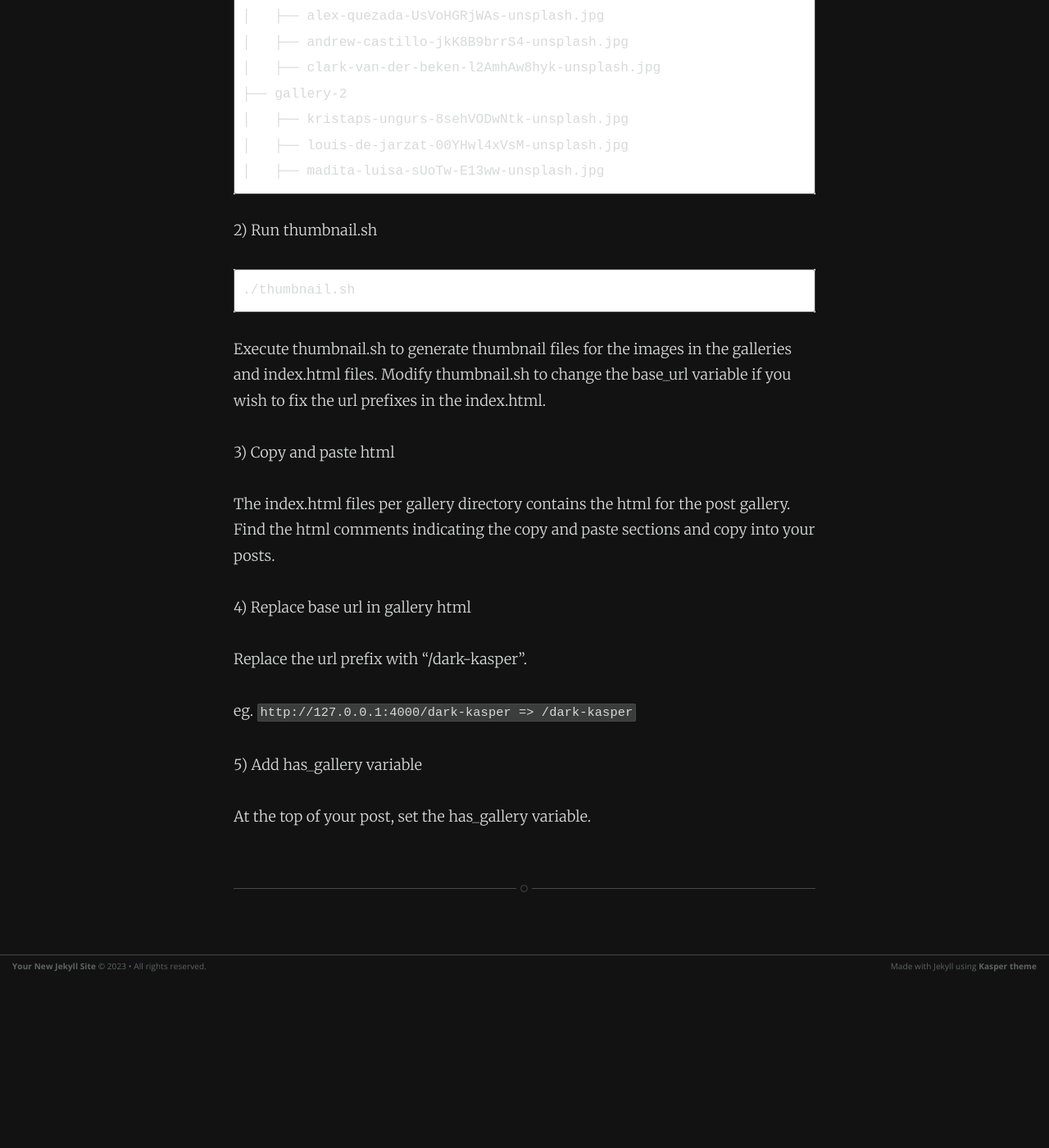
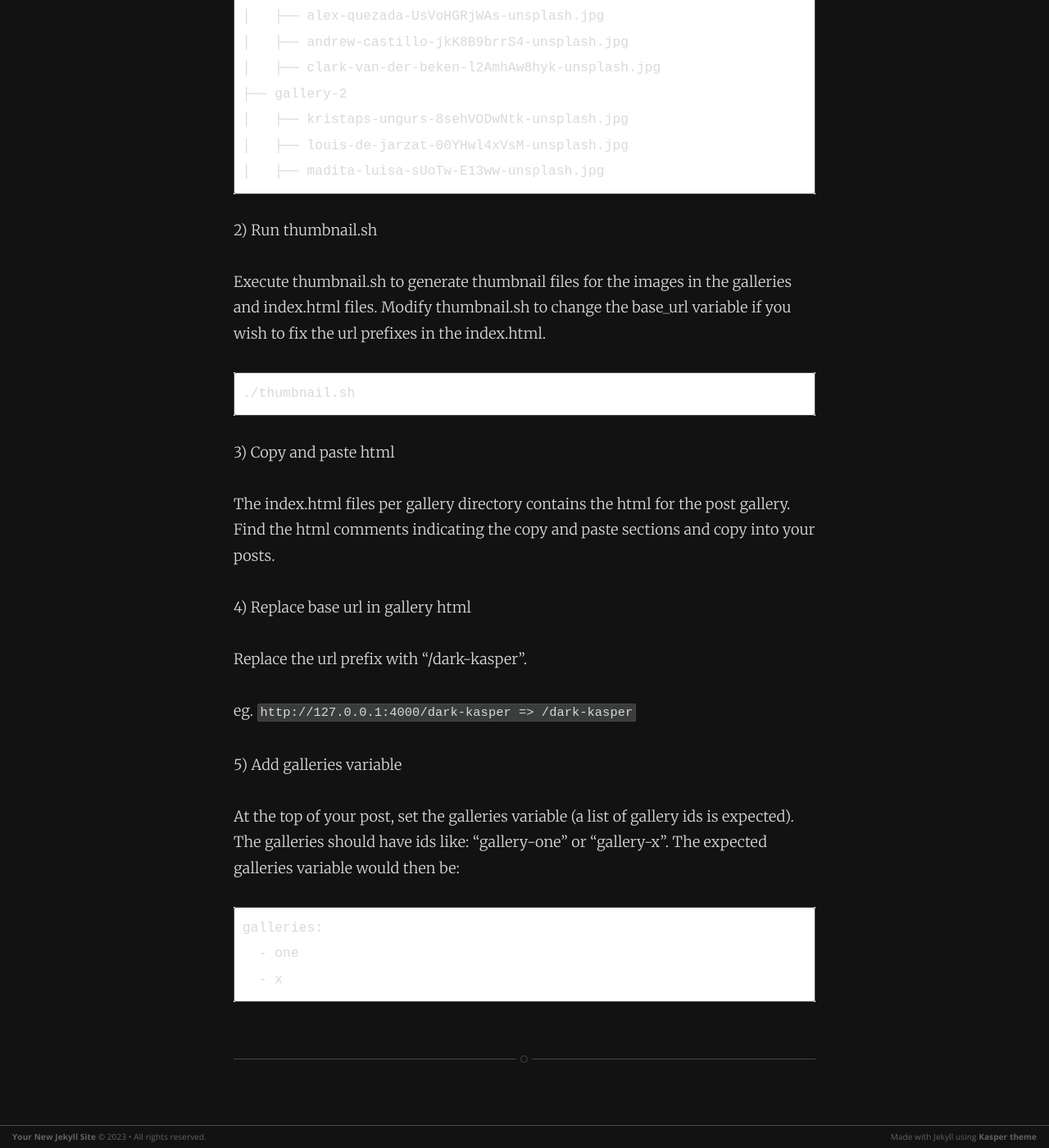
Before and after one commit to rosario/kasper, a Jekyll site: the page built from galleries/README.md, in a window 1280 px wide and 1400 px high, scrolled down 688 px. Shown: the whole window at 82% size. Built offline with Jekyll 4.4.1, drawn with Linux system fonts in a browser that asks for light colours; our own code applies the rules of GitHub Pages for plain Markdown files; before the commit the page ends 1880 px from its top, so only the background shows below that.

Commit message:
layouts/default.html: support multiple galleries
Set up a second gallery of images and modify layouts/default.html to
support generating multiple lightboxes and handling multiple image
grids.

The post example is changed to show the two galleries.

The post variables no longer have a boolean indicating if a gallery is
to be shown, but instead provides a list of galleries to set up.

````diff
--- a/_layouts/default.html
+++ b/_layouts/default.html
@@ -15,7 +15,7 @@
     <link rel="stylesheet" type="text/css" href="//fonts.googleapis.com/css?family=Merriweather:300,700,700italic,300italic|Open+Sans:700,400" />
     <!-- Customisation  -->
     <link rel="stylesheet" type="text/css" href="{{'/assets/css/main.css' | relative_url}} " />
-    {% if page.has_gallery %}
+    {% if page.galleries.size > 0 %}
     <link rel="stylesheet" href="{{'/assets/css/photoswipe/photoswipe.css' | relative_url}}">
     <script src="{{'/assets/js/imagesloaded/imagesloaded.pkgd.min.js' | relative_url}}"></script>
     <script src="{{'/assets/js/masonry/masonry.pkgd.min.js' | relative_url}}"></script>
@@ -23,6 +23,9 @@
         .grid-item {
             width: 210px;
             margin-bottom: 5px;
+        }
+        .grid {
+            margin-bottom: 20px;
         }
     </style>
     {% endif %}
@@ -58,29 +61,30 @@
       })();
 
     </script>
-    {% if page.has_gallery %}
+    {% if page.galleries.size > 0 %}
     <script type="module">
       import PhotoSwipeLightbox from '{{"/assets/js/photoswipe/photoswipe-lightbox.esm.min.js" | relative_url}}';
       import PhotoSwipe from '{{"/assets/js/photoswipe/photoswipe.esm.min.js" | relative_url}}';
 
-      const lightbox = new PhotoSwipeLightbox({
-        gallery: '#my-gallery',
+      {% for gallery_id in page.galleries %}
+      const lightbox_{{gallery_id}} = new PhotoSwipeLightbox({
+        gallery: '#gallery-{{gallery_id}}',
         children: 'a',
         pswpModule: PhotoSwipe
       });
-      lightbox.init();
+      lightbox_{{gallery_id}}.init();
+      {% endfor %}
     </script>
     <script>
-      var elem = document.querySelector('.grid');
-      var msnry = new Masonry( elem, {
-        // options
-        itemSelector: '.grid-item',
-        columnWidth: 230
-      });
-
-      imagesLoaded( elem ).on( 'progress', function() {
-        // layout Masonry after each image loads
-        msnry.layout();
+      var elements = document.getElementsByClassName('grid');
+      imagesLoaded(document.querySelector('main'), function() {
+        var n = elements.length;
+        for (var i = 0; i < n; i++) {
+          msnry = new Masonry(elements[i], {
+            itemSelector: '.grid-item',
+            columnWidth: 230,
+          });
+        }
       });
     </script>
     {% endif %}
--- a/galleries/README.md
+++ b/galleries/README.md
@@ -23,13 +23,13 @@
 
 2) Run thumbnail.sh
 
+Execute thumbnail.sh to generate thumbnail files for the images in the
+galleries and index.html files. Modify thumbnail.sh to change the base_url
+variable if you wish to fix the url prefixes in the index.html.
+
 ```
 ./thumbnail.sh
 ```
-
-Execute thumbnail.sh to generate thumbnail files for the images in the
-galleries and index.html files. Modify thumbnail.sh to change the base_url
-variable if you wish to fix the url prefixes in the index.html.
 
 3) Copy and paste html
 
@@ -43,6 +43,14 @@
 
 eg. `http://127.0.0.1:4000/dark-kasper => {{ site.baseurl }}`
 
-5) Add has_gallery variable
+5) Add galleries variable
 
-At the top of your post, set the has_gallery variable.
+At the top of your post, set the galleries variable (a list of gallery ids
+is expected). The galleries should have ids like: "gallery-one" or "gallery-x".
+The expected galleries variable would then be:
+
+```
+galleries:
+  - one
+  - x
+```
````
Also changed, not shown: _posts/2013-11-10-welcome-to-jekyll.markdown (+26 -2 lines), galleries/gallery-1/index.html (+20 -20 lines), galleries/gallery-2/credits.html (added, +17 -0 lines), galleries/gallery-2/index.html (added, +61 -0 lines), galleries/gallery-2/thumbnail_leon-rohrwild-XqJyl5FD_90-unsplash.jpg (added), galleries/gallery-2/thumbnail_luis-magallon-rK4p0vUjVKc-unsplash.jpg (added), galleries/gallery-2/thumbnail_simon-0EkEV2fKVCs-unsplash.jpg (added), 3 other files.
